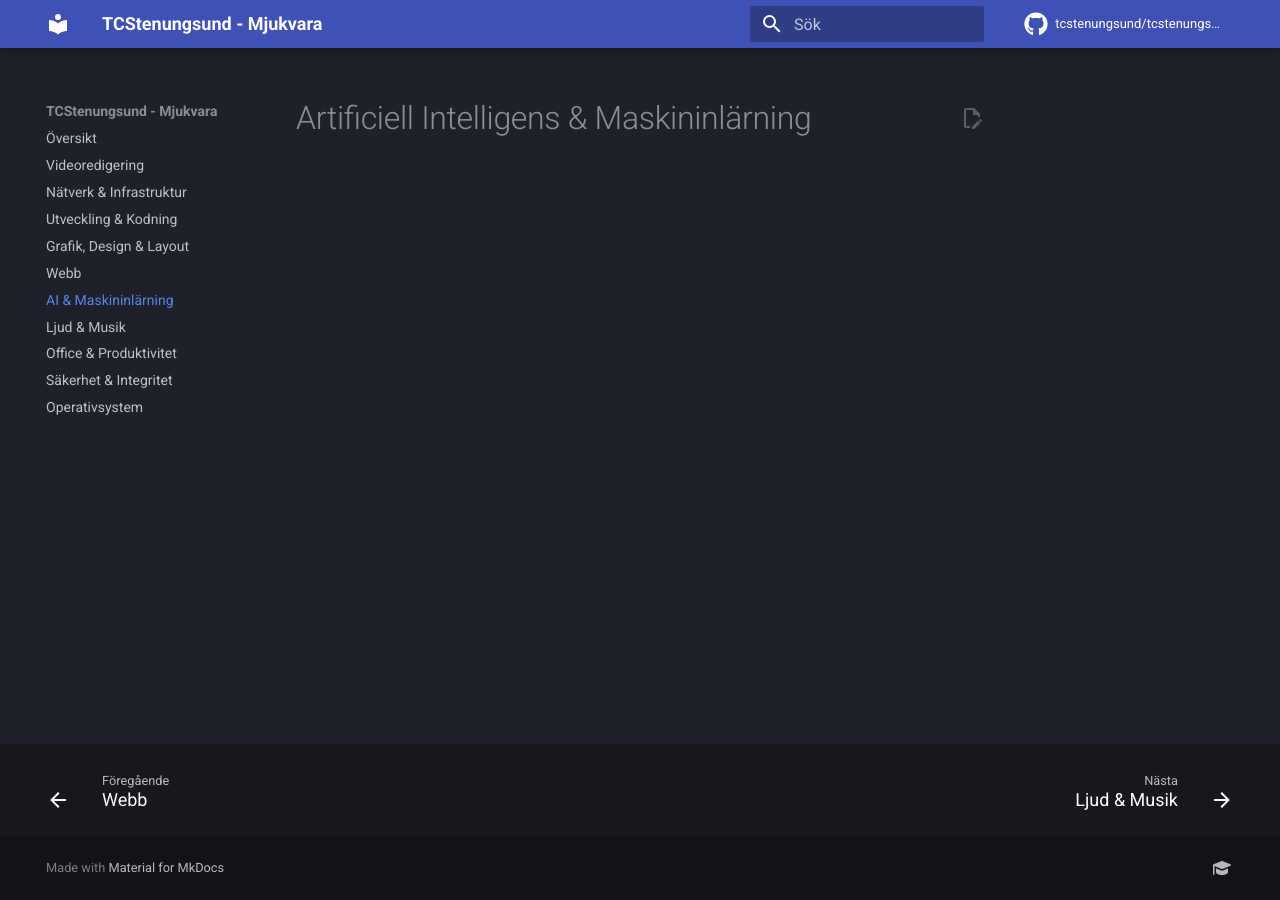
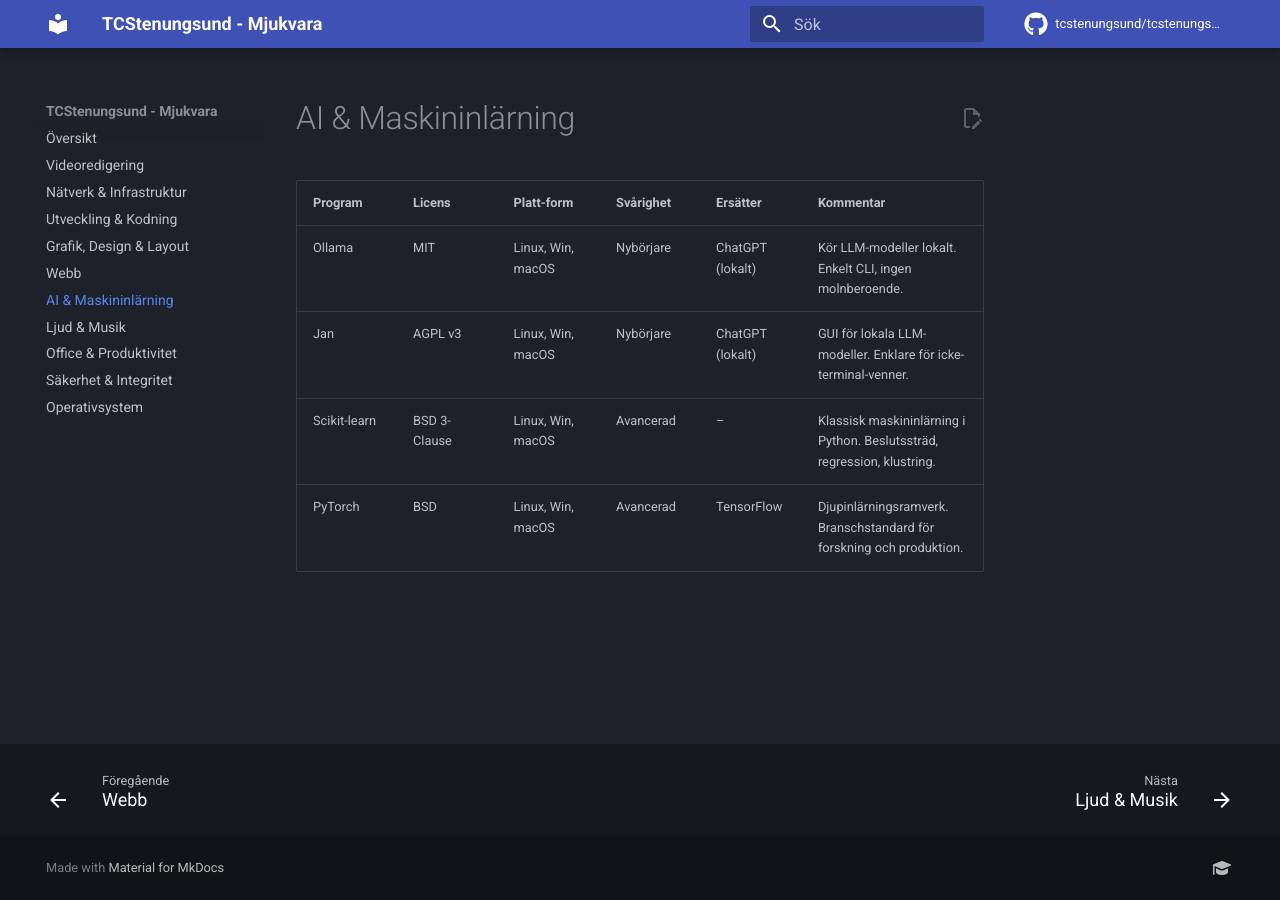
Before and after one commit to tcstenungsund/mjukvara, an MkDocs documentation site: the page built from docs/ai/index.md, in a window 1280 px wide. Built offline with MkDocs 1.6.1 and Material for MkDocs 9.7.7, drawn with Linux system fonts in a browser that asks for light colours; comment, search, counter and statistics services are not loaded.

Commit message:
Revise AI documentation and add program table
Updated the AI and Machine Learning documentation to include a table of programs with their licenses, platforms, difficulty levels, and comments.

```diff
--- a/docs/ai/index.md
+++ b/docs/ai/index.md
@@ -1 +1,8 @@
-# Artificiell Intelligens & Maskininlärning
+# AI & Maskininlärning
+
+| Program | Licens | Platt-form | Svårighet | Ersätter | Kommentar |
+|---|---|---|---|---|---|
+| Ollama | MIT | Linux, Win, macOS | Nybörjare | ChatGPT (lokalt) | Kör LLM-modeller lokalt. Enkelt CLI, ingen molnberoende. |
+| Jan | AGPL v3 | Linux, Win, macOS | Nybörjare | ChatGPT (lokalt) | GUI för lokala LLM-modeller. Enklare för icke-terminal-venner. |
+| Scikit-learn | BSD 3-Clause | Linux, Win, macOS | Avancerad | – | Klassisk maskininlärning i Python. Beslutssträd, regression, klustring. |
+| PyTorch | BSD | Linux, Win, macOS | Avancerad | TensorFlow | Djupinlärningsramverk. Branschstandard för forskning och produktion. |
```
